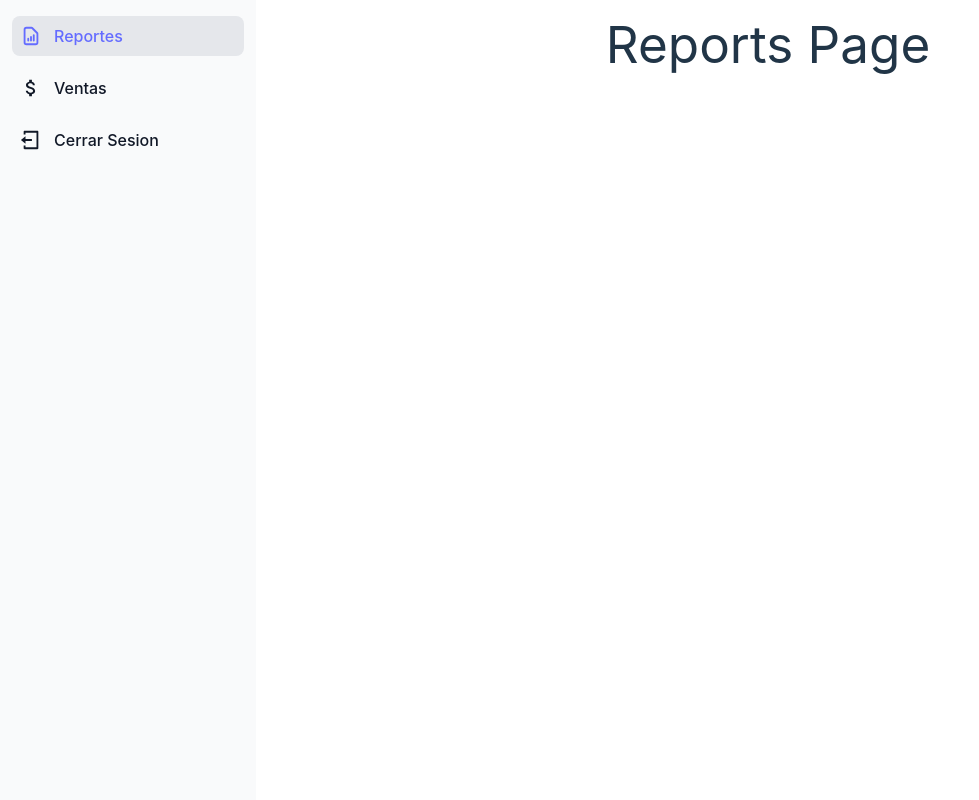
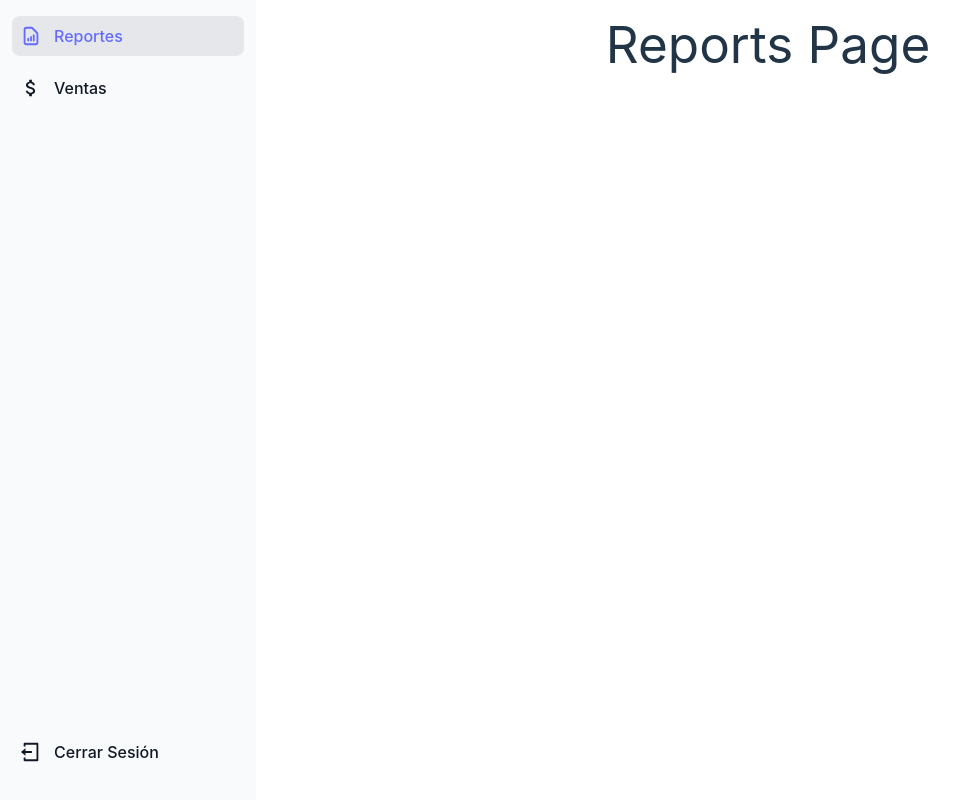
Before and after one commit to HaroldCCS/template-sales-project-front, a React (Vite) app: page /reportes in a window 1280 px wide. Shown: the whole page, without its empty margins (0-979 px from the left). Built offline with nearby package versions, Linux system fonts and the light colour scheme.

Commit message:
cerrar sesion abajo

```diff
--- a/src/components/sidebar/sidebar.component.tsx
+++ b/src/components/sidebar/sidebar.component.tsx
@@ -6,23 +6,35 @@ import { Link, useLocation } from "react-router-dom"
 import ROUTES from "../../router/router.settings"
 
 const SidebarComponent = () => {
-	const [isOpen, setIsOpen] = useState(false)
+	const [isOpen, setIsOpen] = useState(false);
 	return (
 		<>
 			<OpenSidebarButton setIsOpen={setIsOpen} />
 
-			<aside id="default-sidebar" className="fixed top-0 left-0 z-40 w-64 h-screen transition-transform -translate-x-full sm:translate-x-0" aria-label="Sidebar">
-				<div className="h-full px-3 py-4 overflow-y-auto bg-gray-50 dark:bg-gray-800">
+			<aside
+				id="default-sidebar"
+				className="fixed top-0 left-0 z-40 w-64 h-screen transition-transform -translate-x-full sm:translate-x-0"
+				aria-label="Sidebar"
+			>
+				<div className="h-full px-3 py-4 overflow-y-auto bg-gray-50 dark:bg-gray-800 flex flex-col">
+					<ul className="space-y-2 font-medium flex-grow">
+						<OptionNavigation to={ROUTES.REPORT_ROUTE} title="Reportes">
+							<HiOutlineDocumentReport size={22} />
+						</OptionNavigation>
+						<OptionNavigation to={ROUTES.SALES_LOG_ROUTE} title="Ventas">
+							<MdAttachMoney size={22} />
+						</OptionNavigation>
+					</ul>
 					<ul className="space-y-2 font-medium">
-						<OptionNavigation to={ROUTES.REPORT_ROUTE} title="Reportes"> <HiOutlineDocumentReport size={22} /> </OptionNavigation>
-						<OptionNavigation to={ROUTES.SALES_LOG_ROUTE} title="Ventas"> <MdAttachMoney size={22} /> </OptionNavigation>
-						<OptionNavigation to={ROUTES.LOGIN_ROUTE} title="Cerrar Sesion"> <RiLogoutBoxLine size={22} /> </OptionNavigation>
+						<OptionNavigation to={ROUTES.LOGIN_ROUTE} title="Cerrar Sesión">
+							<RiLogoutBoxLine size={22} />
+						</OptionNavigation>
 					</ul>
 				</div>
 			</aside>
 		</>
-	)
-}
+	);
+};
 
 const OpenSidebarButton = ({ setIsOpen }: { setIsOpen: (isOpen: boolean) => void }) => {
 
@@ -37,8 +49,8 @@ const OpenSidebarButton = ({ setIsOpen }: { setIsOpen: (isOpen: boolean) => void
 }
 
 const OptionNavigation = (props: { children: React.ReactNode, title: string, to: string }) => {
-  const location = '/' + useLocation()?.pathname?.split('/')[1];
-  const isActive = location === props.to;
+	const location = '/' + useLocation()?.pathname?.split('/')[1];
+	const isActive = location === props.to;
 
 	return (
 		<Link to={props.to}>
```
